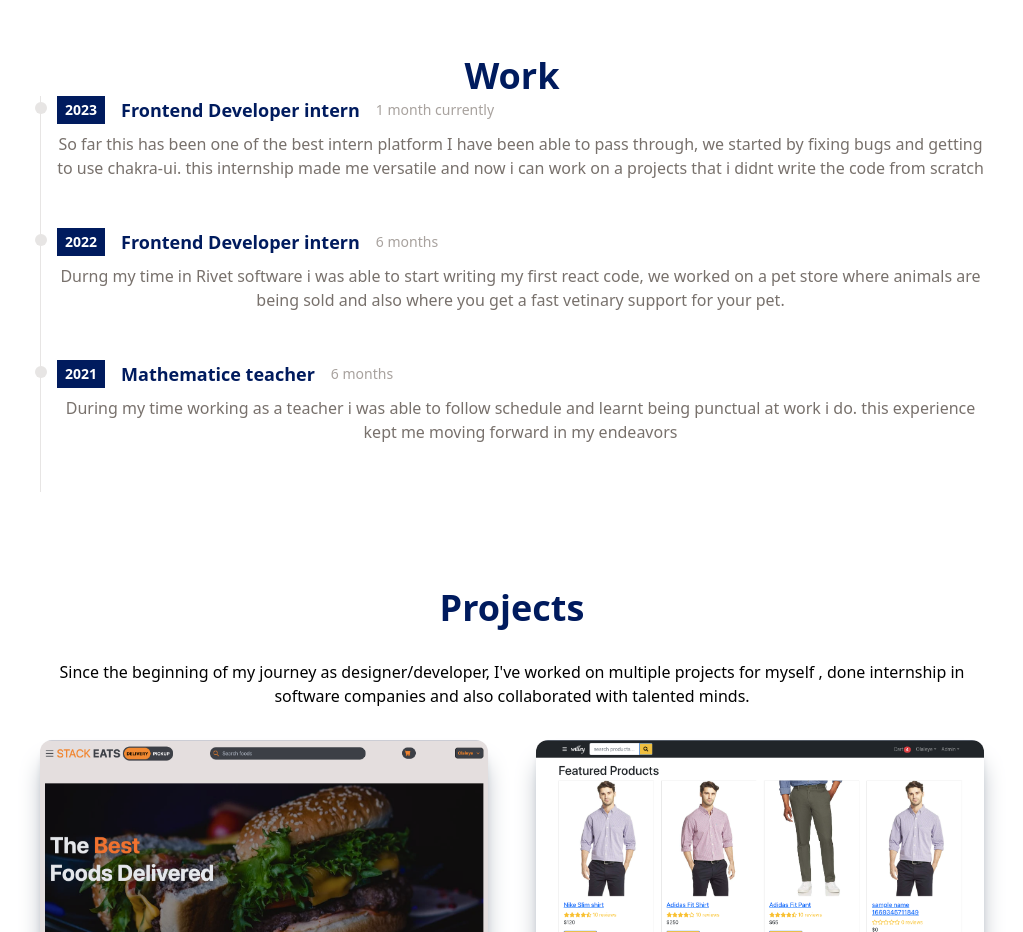
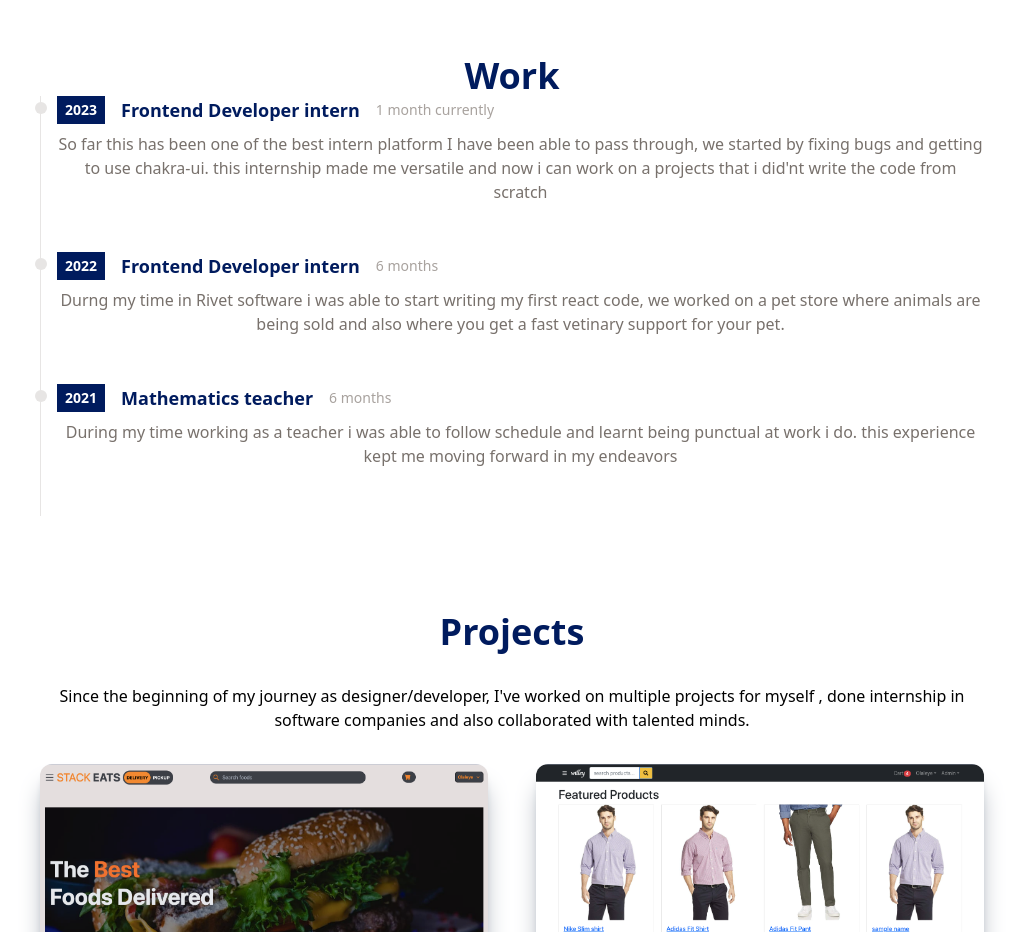
Before and after one commit to Junnygram/Junnygram-, a React (Vite) app: page / in a window 1280 px wide. Shown: the part 840-1772 px from the top of the page, without its empty margins (160-1183 px from the left). Built offline with nearby package versions, Linux system fonts and the light colour scheme.

Commit message:
changed the title

```diff
--- a/index.html
+++ b/index.html
@@ -4,7 +4,7 @@
     <meta charset="UTF-8" />
     <link rel="icon" type="image/svg+xml" href="/vite.svg" />
     <meta name="viewport" content="width=device-width, initial-scale=1.0" />
-    <title>Vite + React</title>
+    <title>Olaleye's portfolio</title>
   </head>
   <body>
     <div id="root"></div>
--- a/src/components/data.js
+++ b/src/components/data.js
@@ -4,7 +4,7 @@ export const data = [
     title: "Frontend Developer intern",
     duration: "1 month currently",
     details:
-      "So far this has been one of the best intern platform I have been able to pass through, we started by fixing bugs and getting to use chakra-ui. this internship made me versatile and now i can work on a projects that i didnt write the code from scratch",
+      "So far this has been one of the best intern platform I have been able to pass through, we started by fixing bugs and getting to use chakra-ui. this internship made me versatile and now i can work on a projects that i did'nt write the code from scratch",
   },
   {
     year: 2022,
@@ -15,7 +15,7 @@ export const data = [
   },
   {
     year: 2021,
-    title: "Mathematice teacher",
+    title: "Mathematics teacher",
     duration: "6 months ",
     details:
       "During my time working as a teacher i was able to follow schedule and learnt being punctual at work i do. this experience kept me moving forward in my endeavors",
```
